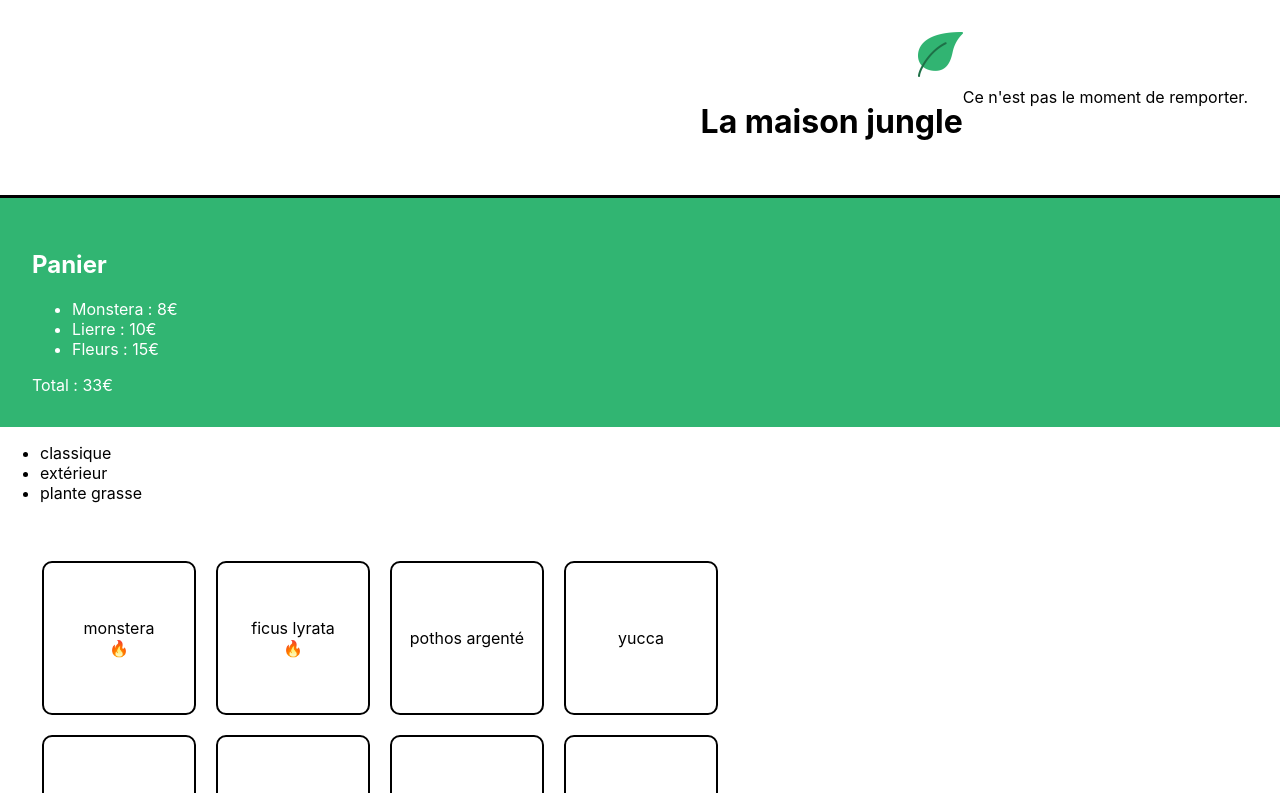
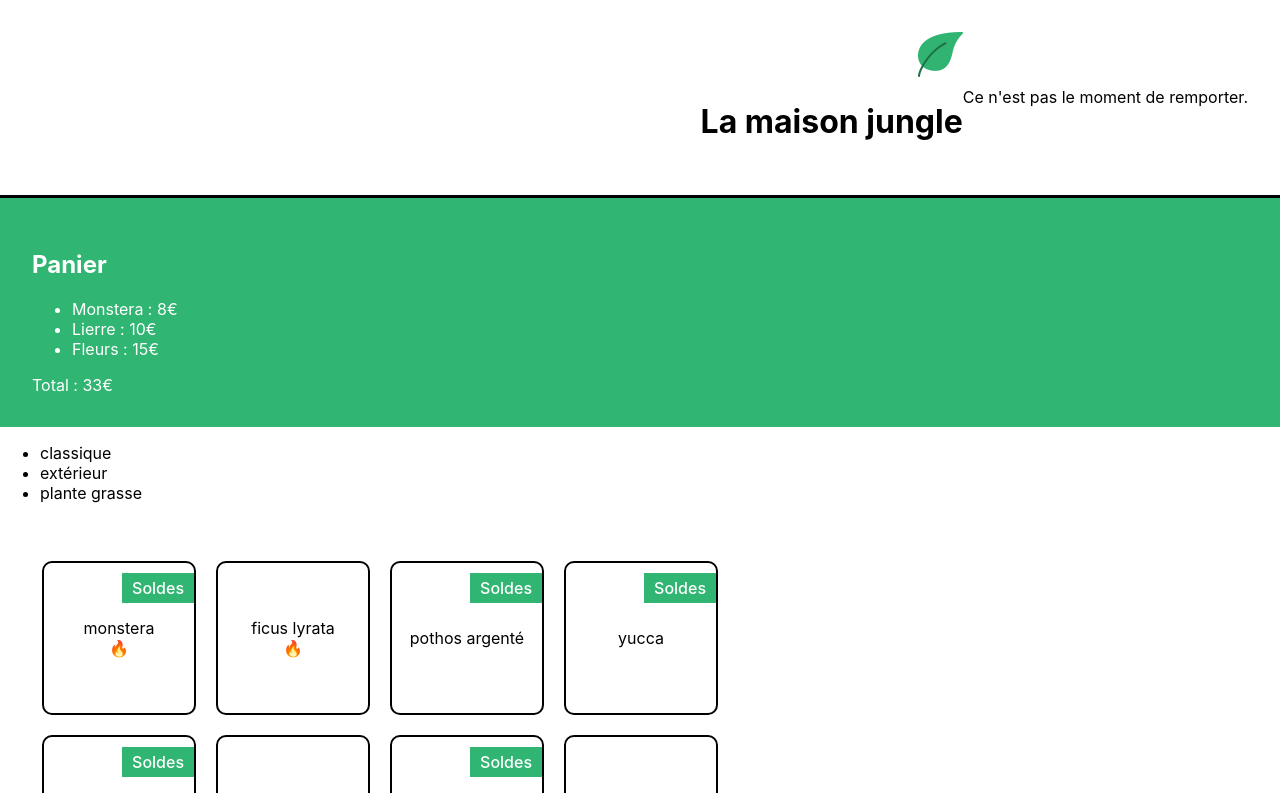
Before and after one commit to Orcryx/OCR_P7-Exo, a React (Create React App) app in the folder la-maison-jungle/: page / in a window 1280 px wide. Shown: the top 793 px of the page. Built offline with nearby package versions, Linux system fonts and the light colour scheme.

Commit message:
Add code pour notifier des soldes sur produit

```diff
--- a/la-maison-jungle/src/components/Banner.js
+++ b/la-maison-jungle/src/components/Banner.js
@@ -4,6 +4,7 @@
 import logo from '../assets/logo.png';
 //Importer un composant
 import Recommendation from './Recommendation';
+
 
 function Banner(){
     return (<div className='lmj-banner'>
@@ -12,6 +13,7 @@
                     <h1 className='lmj-title'>La maison jungle</h1>
                 </div>
                <Recommendation />
+
             </div>)
 }
 //Il s'agit d'une syntaxe prévue dans l'ES6, qui vous épargnera d'utiliser les accolades au moment de l'import.
--- a/la-maison-jungle/src/components/ShoppingList.js
+++ b/la-maison-jungle/src/components/ShoppingList.js
@@ -2,6 +2,7 @@
 import { plantList } from '../datas/plantList.js'
 //importer le style CSS
 import '../styles/ShoppingList.css'
+
 
 /** Pour chaque élement dans la const PlantList, créer un élément li de la liste à puce ul cela en parcourant la liste avec la méthode map()
  * key : paramètre unique et à valeur stable dans le temps; ici créer avec une string et la combiner avec l'index de la data dans votre tableau map().
@@ -22,7 +23,10 @@
 			</ul>
 			<ul className='lmj-plant-list'>
 				{plantList.map((plant) => (
-					<li key={plant.id} className='lmj-plant-item'>{plant.name}{plant.isBestSale ? <span>🔥</span> : null}</li>
+					<li key={plant.id} className='lmj-plant-item'>
+						{plant.name}{plant.isBestSale ? <span>🔥</span> : null}
+						{plant.isSpecialOffer && <div className='lmj-sales'>Soldes</div>}
+					</li>
 				))}
 			</ul>
 		</div>
```
